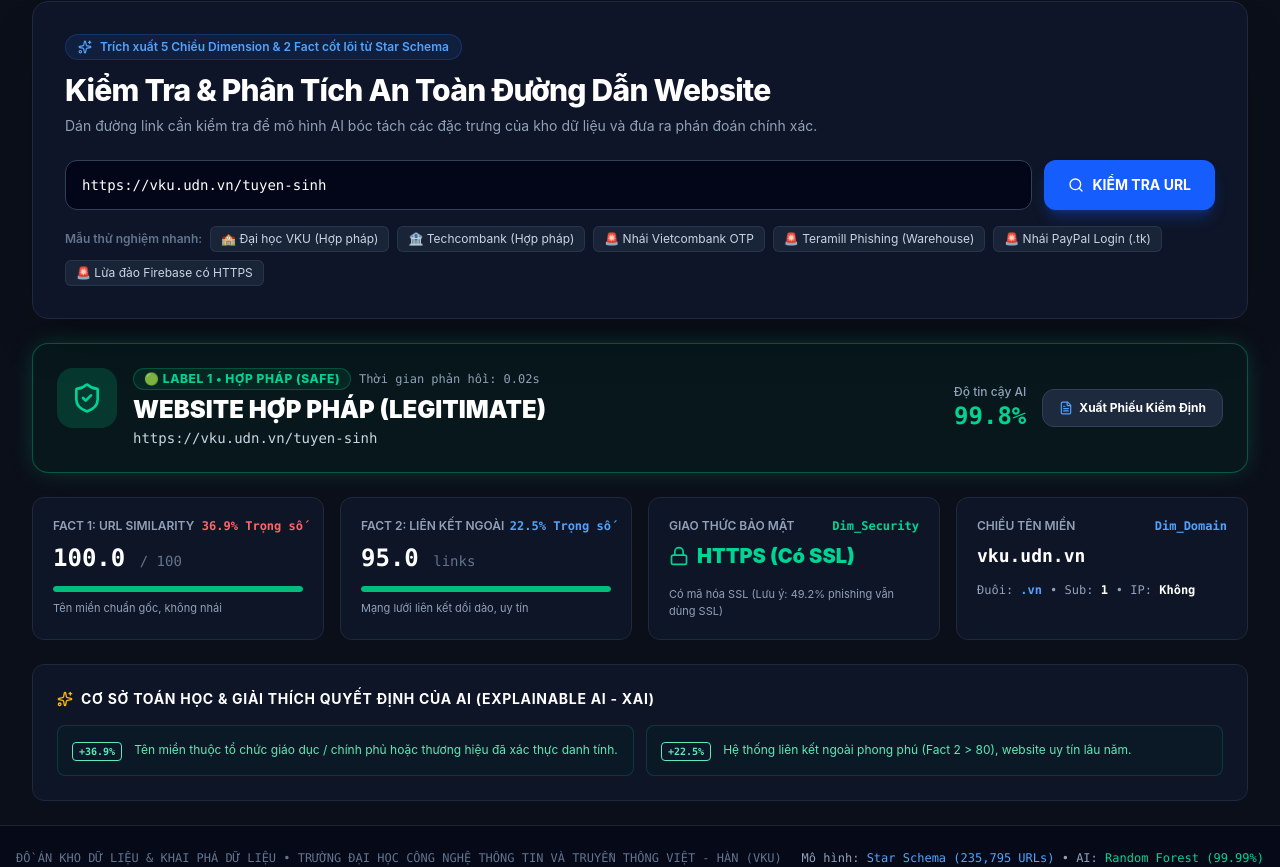
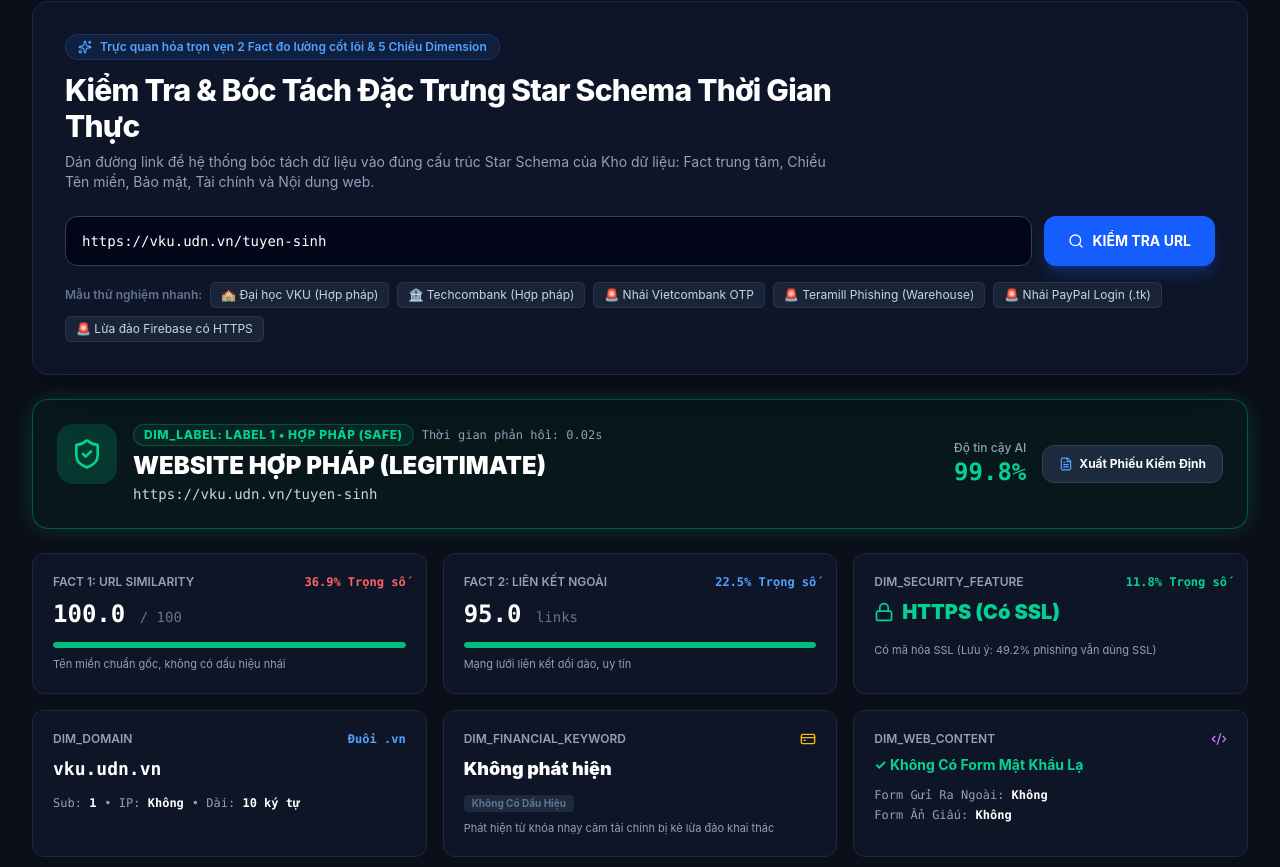
Before and after one commit to ngoduongkiet/vku-phishing-dw, a React (Vite) app: page / in a window 1280 px wide. Shown: the part 209-1076 px from the top of the page. Built offline with nearby package versions, Linux system fonts and the light colour scheme.

Commit message:
Restore and highlight full 2 Facts and 5 Dimensions in Star Schema grid

```diff
--- a/src/components/URLScanner.jsx
+++ b/src/components/URLScanner.jsx
@@ -1,5 +1,5 @@
 import React, { useState } from 'react';
-import { Search, ShieldAlert, ShieldCheck, FileText, Download, ListChecks, ArrowRight, Lock, Unlock, Sparkles, RefreshCw } from 'lucide-react';
+import { Search, ShieldAlert, ShieldCheck, FileText, Download, ListChecks, Lock, Unlock, Sparkles, RefreshCw, CreditCard, Code2, Server } from 'lucide-react';
 import { extractAndPredict } from '../utils/featureExtractor';
 import confetti from 'canvas-confetti';
 
@@ -68,7 +68,7 @@ export default function URLScanner({ onOpenAudit }) {
 
   const handleExportBatchCSV = () => {
     if (batchResults.length === 0) return;
-    const headers = ['URL', 'KetLuan', 'DoTinCay', 'Fact1_URLSimilarity', 'Fact2_ExternalRef', 'GiaoThuc', 'TLD'];
+    const headers = ['URL', 'KetLuan', 'DoTinCay', 'Fact1_URLSimilarity', 'Fact2_ExternalRef', 'Dim_Security', 'Dim_Domain_TLD', 'Dim_Financial', 'Dim_WebContent'];
     const rows = batchResults.map(r => [
       `"${r.url}"`,
       r.isLegitimate ? 'Hop phap' : 'Lua dao (Phishing)',
@@ -76,7 +76,9 @@ export default function URLScanner({ onOpenAudit }) {
       r.fact1_similarity,
       r.fact2_externalRef,
       r.protocol,
-      r.tld
+      r.tld,
+      `"${r.financialCategory}"`,
+      r.hasPasswordField ? 'Co Form Pass' : 'Khong'
     ]);
 
     const csvContent = 'data:text/csv;charset=utf-8,' + [headers.join(','), ...rows.map(e => e.join(','))].join('\n');
@@ -103,7 +105,7 @@ export default function URLScanner({ onOpenAudit }) {
           }`}
         >
           <Search className="h-3.5 w-3.5" />
-          <span>1. Kiểm Tra Từng URL Chi Tiết</span>
+          <span>1. Kiểm Tra URL Chi Tiết (Bóc Tách 2 Fact & 5 Dim)</span>
         </button>
 
         <button
@@ -122,7 +124,7 @@ export default function URLScanner({ onOpenAudit }) {
         </button>
       </div>
 
-      {/* TAB 1: SINGLE URL SCANNER */}
+      {/* TAB 1: SINGLE URL SCANNER (FULL 2 FACTS & 5 DIMENSIONS) */}
       {scanTab === 'single' && (
         <div className="space-y-6">
 
@@ -131,13 +133,13 @@ export default function URLScanner({ onOpenAudit }) {
             <div className="max-w-3xl">
               <div className="inline-flex items-center space-x-2 px-3 py-1 bg-blue-500/10 border border-blue-500/20 rounded-full text-blue-400 text-xs font-semibold mb-3">
                 <Sparkles className="h-3.5 w-3.5" />
-                <span>Trích xuất 5 Chiều Dimension & 2 Fact cốt lõi từ Star Schema</span>
+                <span>Trực quan hóa trọn vẹn 2 Fact đo lường cốt lõi & 5 Chiều Dimension</span>
               </div>
               <h1 className="text-2xl sm:text-3xl font-extrabold text-white tracking-tight">
-                Kiểm Tra & Phân Tích An Toàn Đường Dẫn Website
+                Kiểm Tra & Bóc Tách Đặc Trưng Star Schema Thời Gian Thực
               </h1>
               <p className="text-sm text-slate-400 mt-2">
-                Dán đường link cần kiểm tra để mô hình AI bóc tách các đặc trưng của kho dữ liệu và đưa ra phán đoán chính xác.
+                Dán đường link để hệ thống bóc tách dữ liệu vào đúng cấu trúc Star Schema của Kho dữ liệu: Fact trung tâm, Chiều Tên miền, Bảo mật, Tài chính và Nội dung web.
               </p>
             </div>
 
@@ -187,11 +189,11 @@ export default function URLScanner({ onOpenAudit }) {
             </div>
           </div>
 
-          {/* Results Banner & Fact Cards */}
+          {/* Results Banner & Full 6 Star Schema Cards */}
           {result && (
             <div className="space-y-6">
 
-              {/* Verdict Banner */}
+              {/* Verdict Banner (Dim_Label) */}
               <div className={`p-6 rounded-2xl border transition-all ${
                 result.isLegitimate
                   ? 'bg-emerald-950/30 border-emerald-500/40 glow-emerald'
@@ -209,7 +211,7 @@ export default function URLScanner({ onOpenAudit }) {
                         <span className={`text-xs uppercase font-extrabold tracking-wider px-2.5 py-0.5 rounded-full border ${
                           result.isLegitimate ? 'text-emerald-400 border-emerald-500/30 bg-emerald-500/10' : 'text-red-400 border-red-500/30 bg-red-500/10'
                         }`}>
-                          {result.isLegitimate ? '🟢 LABEL 1 • HỢP PHÁP (SAFE)' : '🔴 LABEL 0 • NGUY CƠ LỪA ĐẢO CAO'}
+                          {result.isLegitimate ? 'DIM_LABEL: LABEL 1 • HỢP PHÁP (SAFE)' : 'DIM_LABEL: LABEL 0 • NGUY CƠ LỪA ĐẢO CAO'}
                         </span>
                         <span className="text-xs text-slate-400 font-mono">Thời gian phản hồi: 0.02s</span>
                       </div>
@@ -240,10 +242,10 @@ export default function URLScanner({ onOpenAudit }) {
                 </div>
               </div>
 
-              {/* 4 Cards: 2 Facts & 2 Key Dimensions */}
-              <div className="grid grid-cols-1 sm:grid-cols-2 lg:grid-cols-4 gap-4">
+              {/* BẢNG 6 THẺ TRỌN VẸN: 2 FACT CỐT LÕI + 4 CHIỀU DIMENSION (KHÔNG THIẾU CHIỀU NÀO) */}
+              <div className="grid grid-cols-1 sm:grid-cols-2 lg:grid-cols-3 gap-4">
 
-                {/* Fact 1 */}
+                {/* 1. FACT 1 */}
                 <div className="bg-slate-900/80 border border-slate-800 p-5 rounded-xl">
                   <div className="flex items-center justify-between text-xs text-slate-400 font-semibold mb-2">
                     <span>FACT 1: URL SIMILARITY</span>
@@ -259,11 +261,11 @@ export default function URLScanner({ onOpenAudit }) {
                     ></div>
                   </div>
                   <p className="text-[11px] text-slate-400 mt-2">
-                    {result.fact1_similarity > 80 ? 'Tên miền chuẩn gốc, không nhái' : 'Có độ lệch cao do biến dạng tên thương hiệu'}
+                    {result.fact1_similarity > 80 ? 'Tên miền chuẩn gốc, không có dấu hiệu nhái' : 'Có độ lệch cao do biến dạng tên thương hiệu'}
                   </p>
                 </div>
 
-                {/* Fact 2 */}
+                {/* 2. FACT 2 */}
                 <div className="bg-slate-900/80 border border-slate-800 p-5 rounded-xl">
                   <div className="flex items-center justify-between text-xs text-slate-400 font-semibold mb-2">
                     <span>FACT 2: LIÊN KẾT NGOÀI</span>
@@ -283,11 +285,11 @@ export default function URLScanner({ onOpenAudit }) {
                   </p>
                 </div>
 
-                {/* Dim Security */}
+                {/* 3. DIM SECURITY */}
                 <div className="bg-slate-900/80 border border-slate-800 p-5 rounded-xl">
                   <div className="flex items-center justify-between text-xs text-slate-400 font-semibold mb-2">
-                    <span>GIAO THỨC BẢO MẬT</span>
-                    <span className="font-mono text-emerald-400 font-bold">Dim_Security</span>
+                    <span>DIM_SECURITY_FEATURE</span>
+                    <span className="font-mono text-emerald-400 font-bold">11.8% Trọng số</span>
                   </div>
                   <div className="flex items-center space-x-2 text-xl font-black text-white">
                     {result.isHttps ? (
@@ -307,19 +309,61 @@ export default function URLScanner({ onOpenAudit }) {
                   </p>
                 </div>
 
-                {/* Dim Domain */}
+                {/* 4. DIM DOMAIN */}
                 <div className="bg-slate-900/80 border border-slate-800 p-5 rounded-xl">
                   <div className="flex items-center justify-between text-xs text-slate-400 font-semibold mb-2">
-                    <span>CHIỀU TÊN MIỀN</span>
-                    <span className="font-mono text-blue-400 font-bold">Dim_Domain</span>
+                    <span>DIM_DOMAIN</span>
+                    <span className="font-mono text-blue-400 font-bold">Đuôi {result.tld}</span>
                   </div>
                   <div className="text-lg font-black text-white font-mono truncate">
                     {result.domain}
                   </div>
                   <div className="flex items-center space-x-2 text-xs text-slate-400 mt-3 font-mono">
-                    <span>Đuôi: <b className="text-blue-400">{result.tld}</b></span>
-                    <span>• Sub: <b className="text-white">{result.noSubDomain}</b></span>
+                    <span>Sub: <b className="text-white">{result.noSubDomain}</b></span>
                     <span>• IP: <b className="text-white">{result.isIP ? 'Có' : 'Không'}</b></span>
+                    <span>• Dài: <b className="text-white">{result.domainLength} ký tự</b></span>
+                  </div>
+                </div>
+
+                {/* 5. DIM FINANCIAL KEYWORD */}
+                <div className="bg-slate-900/80 border border-slate-800 p-5 rounded-xl">
+                  <div className="flex items-center justify-between text-xs text-slate-400 font-semibold mb-2">
+                    <span>DIM_FINANCIAL_KEYWORD</span>
+                    <CreditCard className="h-4 w-4 text-amber-400" />
+                  </div>
+                  <div className="text-lg font-black text-white">
+                    {result.financialCategory}
+                  </div>
+                  <div className="flex items-center space-x-1.5 mt-3 text-xs">
+                    <span className={`px-2 py-0.5 rounded text-[10px] font-bold ${
+                      result.isBank || result.isPay || result.isCrypto
+                        ? 'bg-amber-500/20 text-amber-400 border border-amber-500/30'
+                        : 'bg-slate-800 text-slate-500'
+                    }`}>
+                      {result.isBank ? '🏦 Ngân Hàng (Bank)' : result.isPay ? '💳 Cổng Pay' : result.isCrypto ? '🪙 Tiền Ảo (Crypto)' : 'Không Có Dấu Hiệu'}
+                    </span>
+                  </div>
+                  <p className="text-[11px] text-slate-400 mt-2">
+                    Phát hiện từ khóa nhạy cảm tài chính bị kẻ lừa đảo khai thác
+                  </p>
+                </div>
+
+                {/* 6. DIM WEB CONTENT */}
+                <div className="bg-slate-900/80 border border-slate-800 p-5 rounded-xl">
+                  <div className="flex items-center justify-between text-xs text-slate-400 font-semibold mb-2">
+                    <span>DIM_WEB_CONTENT</span>
+                    <Code2 className="h-4 w-4 text-purple-400" />
+                  </div>
+                  <div className="text-sm font-bold text-white flex items-center space-x-1.5">
+                    {result.hasPasswordField ? (
+                      <span className="text-red-400">🚨 Chứa Form Nhập Mật Khẩu</span>
+                    ) : (
+                      <span className="text-emerald-400">✓ Không Có Form Mật Khẩu Lạ</span>
+                    )}
+                  </div>
+                  <div className="text-xs text-slate-400 mt-3 font-mono space-y-1">
+                    <div>Form Gửi Ra Ngoài: <b className="text-white">{result.hasExternalSubmit ? 'Có (Nguy cơ)' : 'Không'}</b></div>
+                    <div>Form Ẩn Giấu: <b className="text-white">{result.hasHiddenFields ? 'Có (Phishing)' : 'Không'}</b></div>
                   </div>
                 </div>
 
@@ -359,7 +403,7 @@ export default function URLScanner({ onOpenAudit }) {
         </div>
       )}
 
-      {/* TAB 2: BATCH URL SCANNER (TÍNH NĂNG THỰC TẾ CỰC CAO) */}
+      {/* TAB 2: BATCH URL SCANNER */}
       {scanTab === 'batch' && (
         <div className="space-y-6">
           <div className="bg-slate-900/90 border border-slate-800 rounded-2xl p-6 sm:p-8">
@@ -439,17 +483,18 @@ export default function URLScanner({ onOpenAudit }) {
                 </div>
               </div>
 
-              {/* Table */}
+              {/* Table with 2 Facts + Key Dims */}
               <div className="overflow-x-auto border border-slate-800 rounded-xl">
                 <table className="w-full text-left text-xs font-mono">
                   <thead className="bg-slate-950 text-slate-400 border-b border-slate-800">
                     <tr>
                       <th className="py-2.5 px-3">STT</th>
                       <th className="py-2.5 px-3">Đường dẫn URL</th>
-                      <th className="py-2.5 px-3 text-center">Kết luận</th>
+                      <th className="py-2.5 px-3 text-center">Dim_Label</th>
                       <th className="py-2.5 px-3 text-right">Fact 1 (Sim)</th>
                       <th className="py-2.5 px-3 text-right">Fact 2 (ExtRef)</th>
-                      <th className="py-2.5 px-3 text-center">Giao thức</th>
+                      <th className="py-2.5 px-3 text-center">Dim_Security</th>
+                      <th className="py-2.5 px-3">Dim_Financial</th>
                       <th className="py-2.5 px-3 text-right">Độ tin cậy</th>
                     </tr>
                   </thead>
@@ -470,6 +515,7 @@ export default function URLScanner({ onOpenAudit }) {
                         <td className="py-2.5 px-3 text-right font-bold">{r.fact1_similarity.toFixed(1)}</td>
                         <td className="py-2.5 px-3 text-right font-bold">{r.fact2_externalRef.toFixed(1)}</td>
                         <td className="py-2.5 px-3 text-center">{r.protocol}</td>
+                        <td className="py-2.5 px-3 text-slate-400 truncate">{r.financialCategory}</td>
                         <td className="py-2.5 px-3 text-right font-bold font-mono">{r.confidence}%</td>
                       </tr>
                     ))}
```
